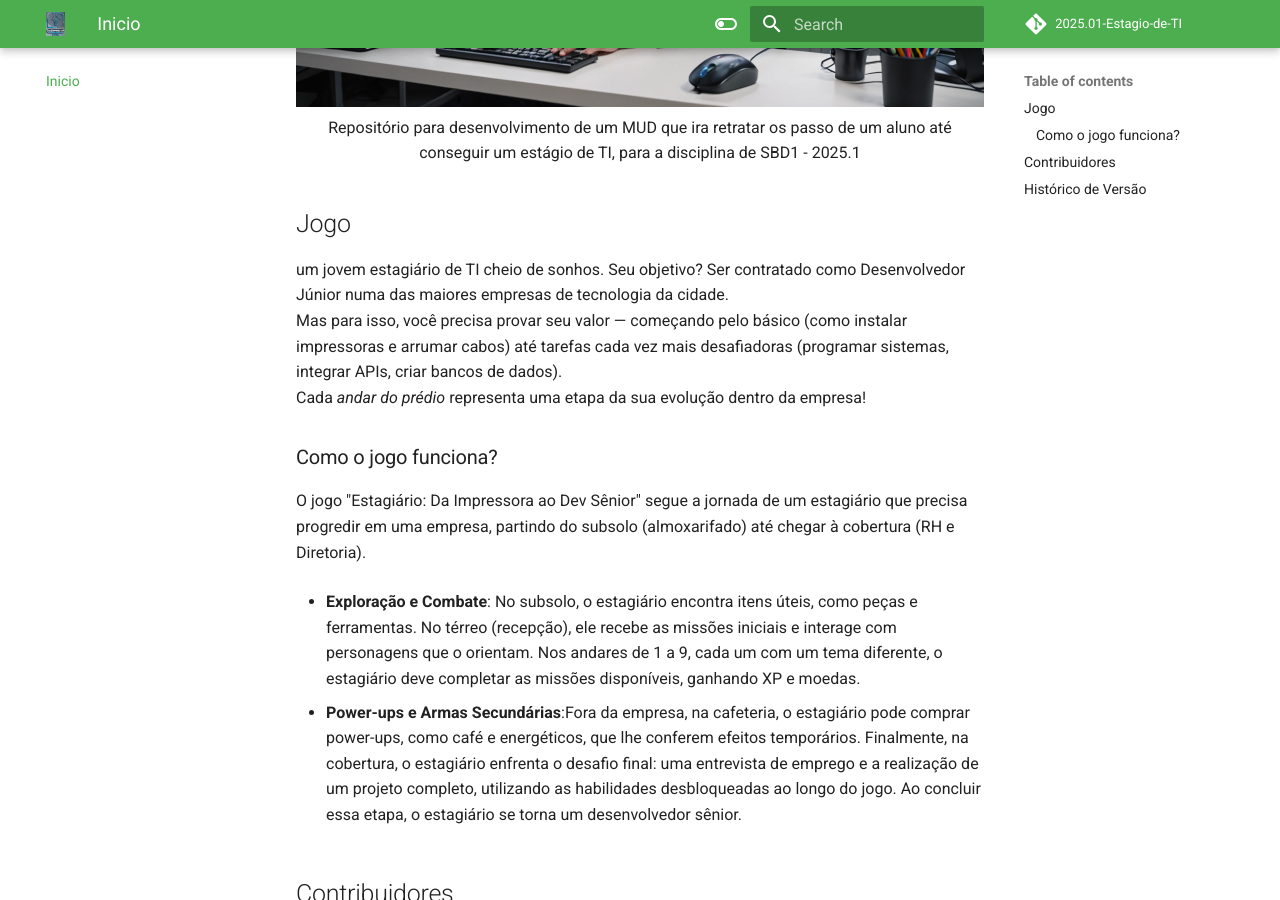
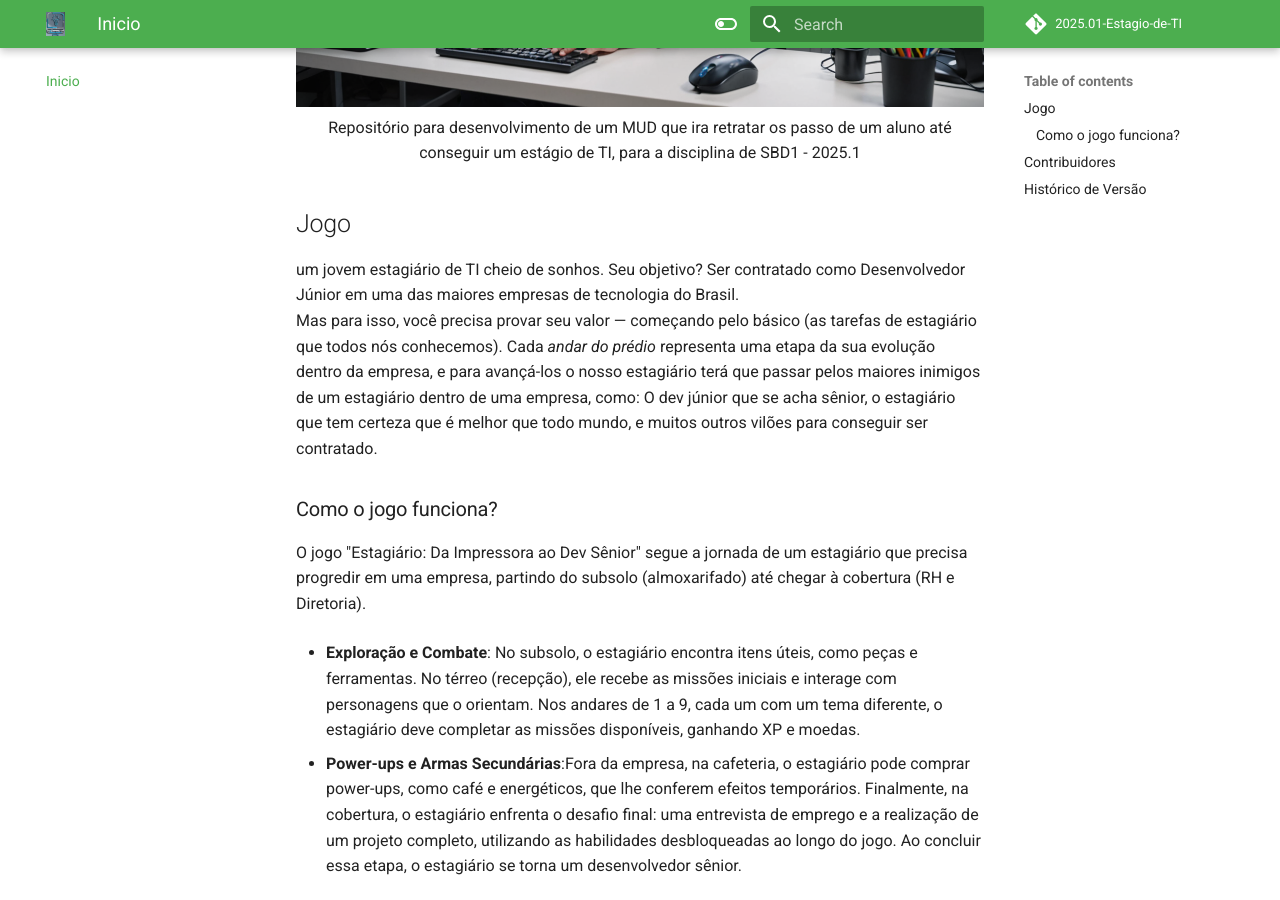
Before and after one commit to SBD1/2025.01-Estagio-de-TI, an MkDocs documentation site: the page built from docs/index.md, in a window 1280 px wide and 900 px high, scrolled down 509 px. Built offline with MkDocs 1.6.1 and Material for MkDocs 9.7.7, drawn with Linux system fonts in a browser that asks for light colours; comment, search, counter and statistics services are not loaded.

Commit message:
jogo docs atualizado

```diff
--- a/docs/index.md
+++ b/docs/index.md
@@ -5,9 +5,9 @@
 
 ## Jogo
 
-um jovem estagiário de TI cheio de sonhos. Seu objetivo? Ser contratado como Desenvolvedor Júnior numa das maiores empresas de tecnologia da cidade.
-Mas para isso, você precisa provar seu valor — começando pelo básico (como instalar impressoras e arrumar cabos) até tarefas cada vez mais desafiadoras (programar sistemas, integrar APIs, criar bancos de dados).
-Cada *andar do prédio* representa uma etapa da sua evolução dentro da empresa!
+um jovem estagiário de TI cheio de sonhos. Seu objetivo? Ser contratado como Desenvolvedor Júnior em uma das maiores empresas de tecnologia do Brasil.
+Mas para isso, você precisa provar seu valor — começando pelo básico (as tarefas de estagiário que todos nós conhecemos).
+Cada *andar do prédio* representa uma etapa da sua evolução dentro da empresa, e para avançá-los o nosso estagiário terá que passar pelos maiores inimigos de um estagiário dentro de uma empresa, como: O dev júnior que se acha sênior, o estagiário que tem certeza que é melhor que todo mundo, e muitos outros vilões para conseguir ser contratado.
 
 ### Como o jogo funciona?
 O jogo "Estagiário: Da Impressora ao Dev Sênior" segue a jornada de um estagiário que precisa progredir em uma empresa, partindo do subsolo (almoxarifado) até chegar à cobertura (RH e Diretoria).
```
